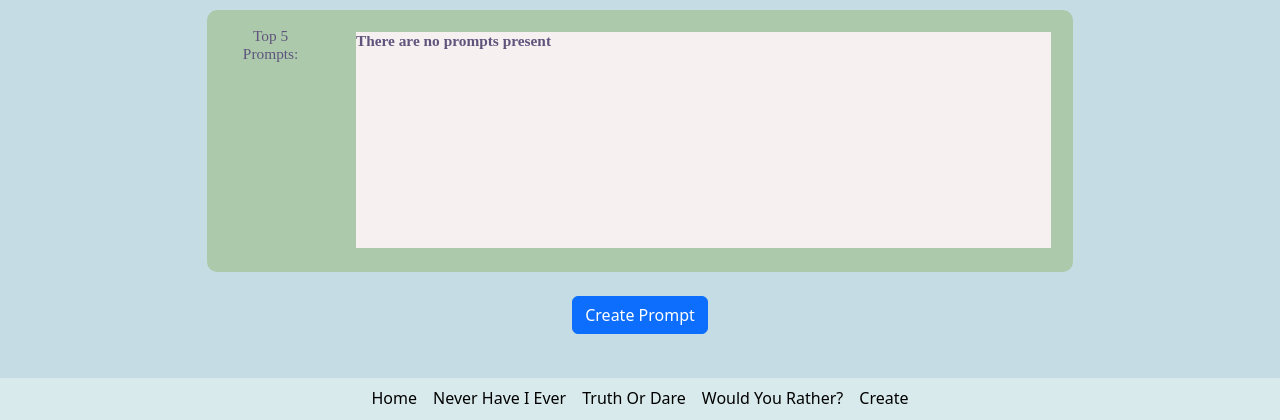
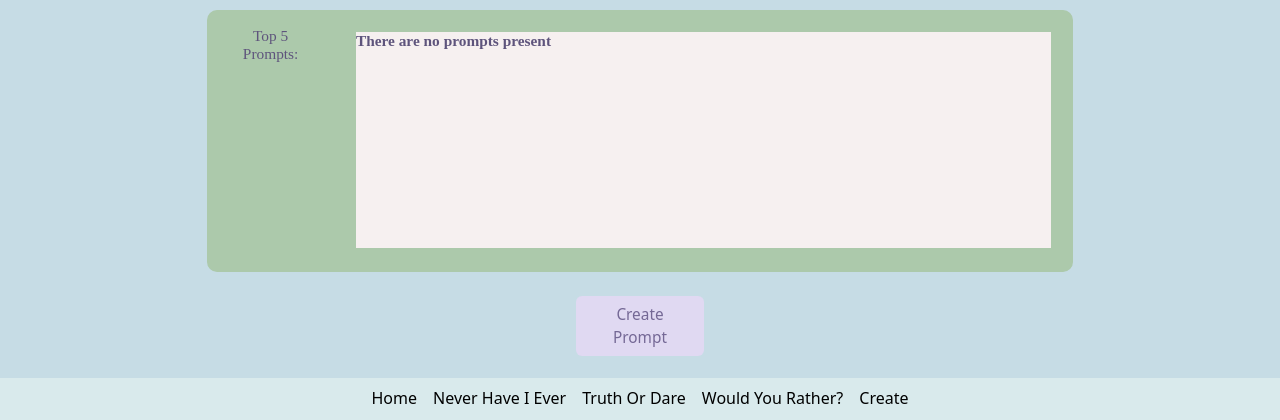
Before and after one commit to mc3071258/verve, a Django app: page / in a window 1280 px wide. Shown: the part 380-800 px from the top of the page. Run offline with Django 5.2, Linux system fonts and the light colour scheme; data that the repository does not hold is empty.

Commit message:
correct colours and sizing

```diff
--- a/core/static/homeStyle.css
+++ b/core/static/homeStyle.css
@@ -101,4 +101,13 @@ h1{
     font-size: 1.2vw;
     background: #E0D9F2;
     color: #746895;
+    text-align: center;
 }
+
+#MainContent #create .btn{
+    width: 10vw;
+    font-size: 1.2vw;
+    background: #E0D9F2;
+    color: #746895;
+    text-align: center;
+}
--- a/templates/home.html
+++ b/templates/home.html
@@ -26,20 +26,20 @@
                 {% for prompt in prompts %}
                 <tr>
                     <td>{{ forloop.counter }}.</td>
-                    <td>FROM GAME - {{ prompt.game }}, PROMPT - {{ prompt.text }}, UPVOTES - {{ prompt.upvote_count }} </td>
+                    <td> Game: {{ prompt.game }} , Prompt: {{ prompt.text }} , UPVOTES : {{ prompt.upvote_count }} </td>
                     <td>
                         {% if prompt.category == "truth"%}
-                            , CATEGORY - TRUTH
+                            Category: TRUTH
                         {% elif prompt.category == "dare" %}
-                            , CATEGORY - DARE
+                            Category: DARE
                         {% endif %}
                     <td>
                         {% if prompt.id in voted_prompts %}
-                        <button disabled class="btn"> You have already voted on this prompt </button>
+                        <button disabled class="btn"> Upvote </button>
                     {% else %}
                         <form action="{% url 'upvote_prompt' prompt.id %}" method="post">
                             {% csrf_token %}
-                            <button class="btn" type="submit"> Upvote this Prompt </button>
+                            <button class="btn" type="submit"> Upvote </button>
                         </form>
                     {% endif %}
                     </td>
@@ -56,8 +56,8 @@
 
 </div>
 
-    <div>
-        <a class="btn btn-primary" href="{% url 'choose_game' %}">Create Prompt</a>
+    <div id="create">
+        <a class="btn" href="{% url 'choose_game' %}">Create Prompt</a>
     </div>
 
     </div>
```
